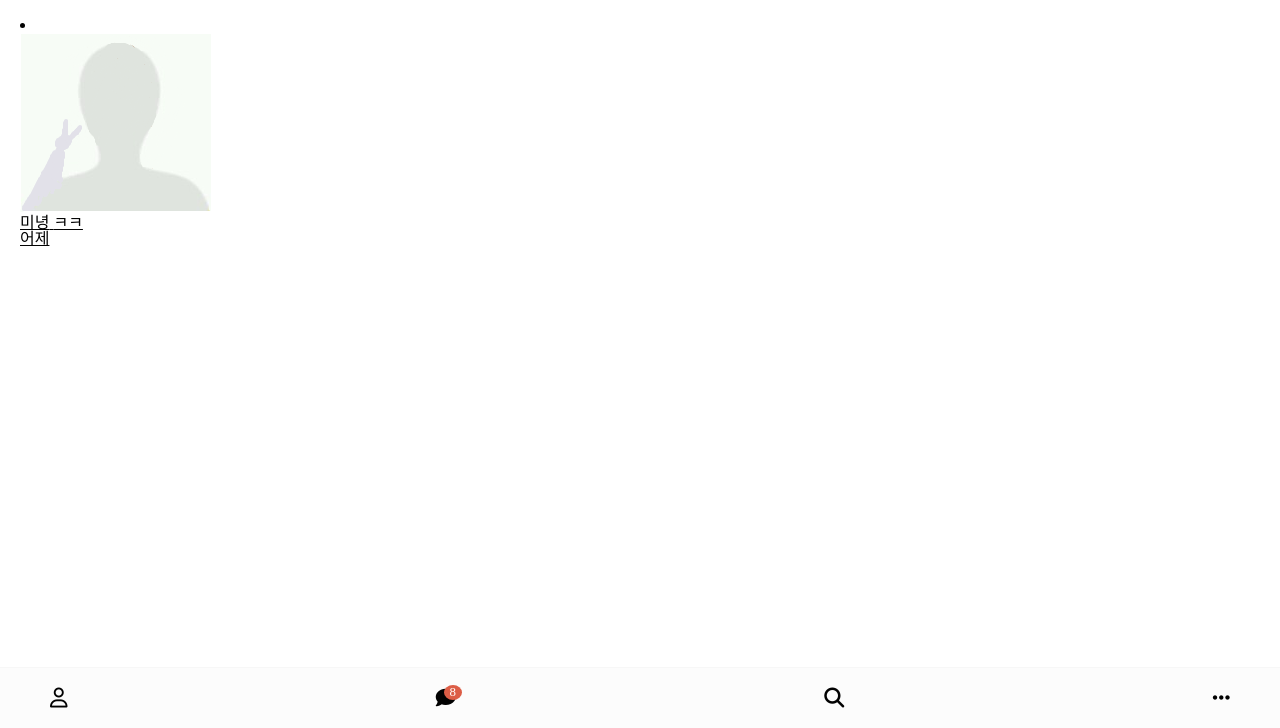
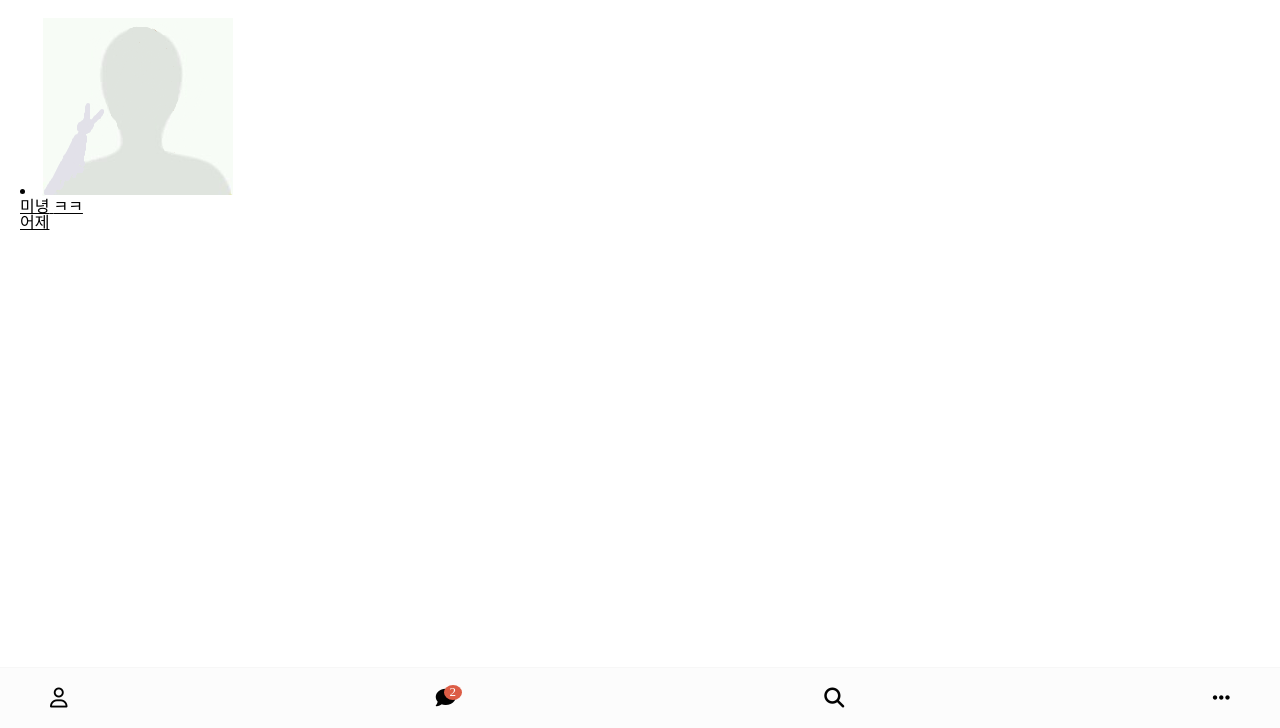
Before and after one commit to mnmhbbb/kakaotalk-clone, a plain HTML site: page index.html in a window 1280 px wide. Shown: the part 72-800 px from the top of the page. Drawn offline with Linux system fonts and the light colour scheme; files whose address does not match are found by name.

Commit message:
작은 수정

```diff
--- a/css/nav-bar.css
+++ b/css/nav-bar.css
@@ -30,8 +30,8 @@
   background-color: #dc5d46;
   width: 18px;
   height: 15px;
+  display: flex;
   text-align: center;
-  display: flex;
   justify-content: center;
-  border-radius: 89%;
+  border-radius: 90%;
 }
--- a/index.html
+++ b/index.html
@@ -49,7 +49,6 @@
       <ul class="chats__list"></ul>
       <li class="chat chat">
         <a href="chat.html"
-          ><!--요렇게 a처럼 링크 넣을 생각을 어떻게 하지..-->
           <div class="chat__column">
             <img
               class="chat__avator"
@@ -75,7 +74,7 @@
         </li>
         <li class="nav__list-item">
           <a href="index.html" class="nav__list-link">
-            <div class="nav__badge">8</div>
+            <div class="nav__badge">2</div>
             <i class="fas fa-comment"></i>
           </a>
         </li>
```
